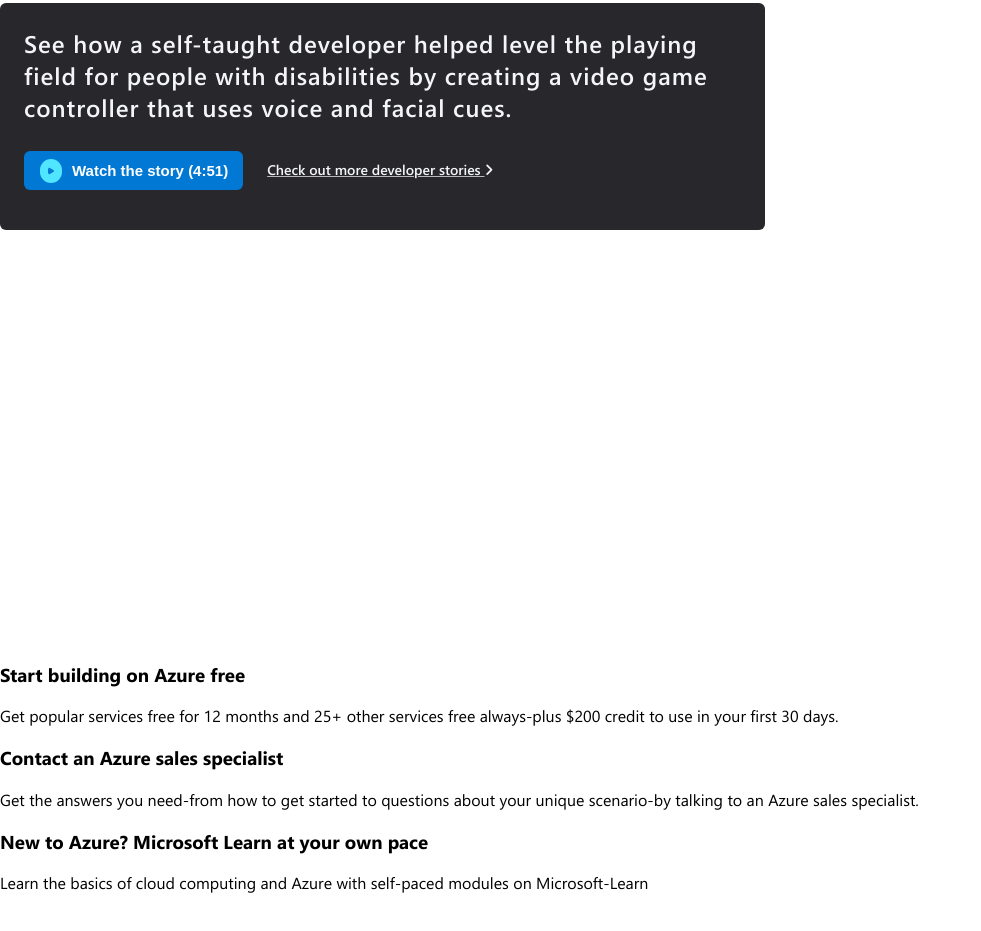
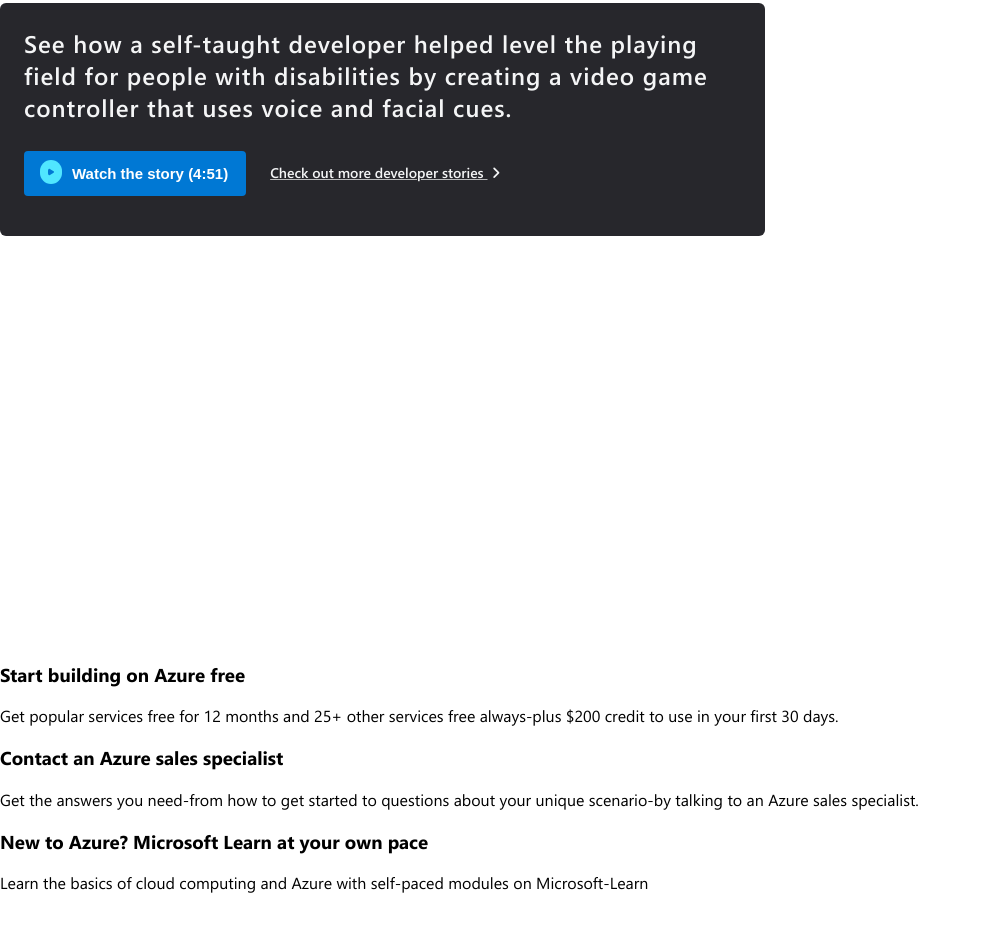
Before and after one commit to amitmjose/microsoft-azure, a plain HTML site: page index.html in a window 1280 px wide. Shown: the part 4403-5334 px from the top of the page, without its empty margins (0-981 px from the left). Drawn offline with Linux system fonts and the light colour scheme.

Commit message:
alex desktop done

```diff
--- a/azure.css
+++ b/azure.css
@@ -6,6 +6,7 @@ body {
   font-family: "latest";
   margin: 0;
   padding: 0;
+  overflow-x: hidden;
 }
 li {
   list-style-type: none;
@@ -818,11 +819,12 @@ text-align: center;
 .alex-links button{
   background-color: #0078d4;
   border: 0;
-  border-radius: 6px;
+  border-radius: 4px;
   font-size: 15px;
   font-weight: 600;
   color: #fff;
-  padding: 11px 15px 11px 48px;
+  padding: 14px 18px 14px 48px;
+  cursor: pointer;
   position: relative;
 }
 .alex1{
@@ -848,4 +850,15 @@ text-align: center;
   text-decoration: underline;
   text-underline-offset: 0.1em;
   text-decoration-color: #b8b9ba;
+  cursor: pointer;
 }
+.alex2 i{
+  padding-left: 4px;
+}
+.alex1 button:hover{
+  background-color: #0062ad;
+  text-decoration: underline;
+}
+.alex2:hover{
+  text-decoration: none;
+}
```
